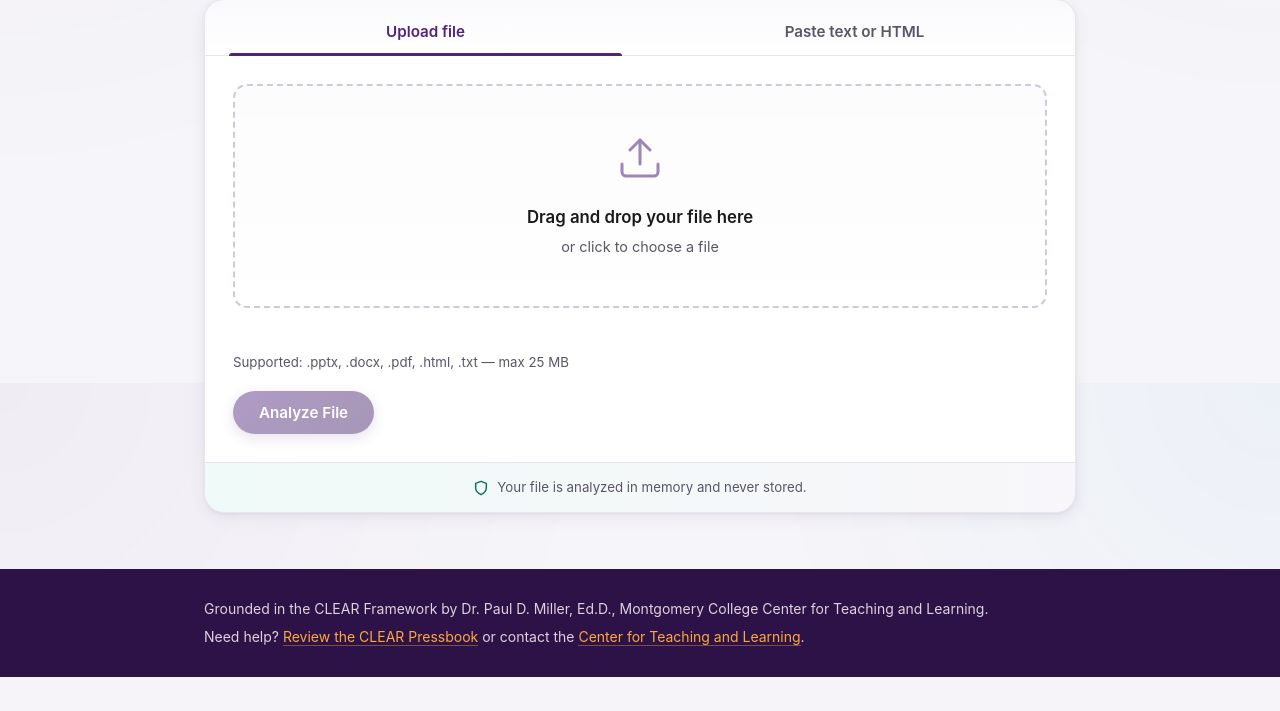
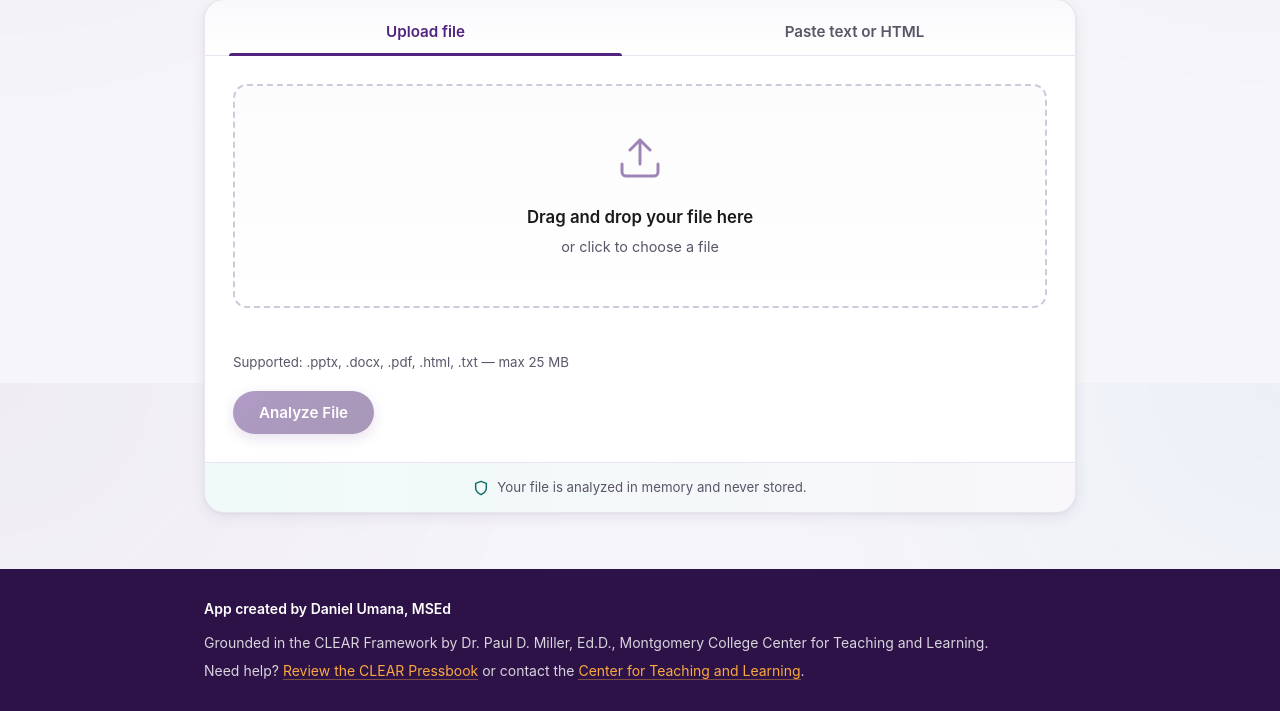
Before and after one commit to dumanamsed/clear-accessibility-coach, a Flask app: page / in a window 1280 px wide. Shown: the part 417-1128 px from the top of the page. Before the commit the page ends 1094 px from the top, so only its background shows below. Run offline with Flask 3, Linux system fonts and the light colour scheme.

Commit message:
Add creator credit "App created by Daniel Umana, MSEd" to footers
Appears above the Dr. Paul D. Miller CLEAR Framework citation in both the
on-screen footer and the exported PDF report footer.

Co-Authored-By: Claude Opus 4.6 <noreply@anthropic.com>

```diff
--- a/static/css/main.css
+++ b/static/css/main.css
@@ -165,6 +165,11 @@ body {
 }
 .site-footer a:hover { border-color: var(--gold); }
 .site-footer p + p { margin-top: 4px; }
+.footer-credit {
+    font-weight: 600;
+    color: #fff;
+    margin-bottom: 10px;
+}
 
 /* ---------- Intro ---------- */
 .intro-section {
--- a/templates/base.html
+++ b/templates/base.html
@@ -28,6 +28,7 @@
     </main>
     <footer class="site-footer" role="contentinfo">
         <div class="container">
+            <p class="footer-credit">App created by Daniel Umana, MSEd</p>
             <p>{{ framework_citation }}</p>
             <p>Need help? <a href="https://pressbooks.montgomerycollege.edu/clear/">Review the CLEAR Pressbook</a> or contact the <a href="mailto:{{ ctl_email }}">Center for Teaching and Learning</a>.</p>
         </div>
--- a/templates/report.html
+++ b/templates/report.html
@@ -114,6 +114,7 @@
 
 {% if is_pdf %}
 <div class="pdf-footer">
+    <p><strong>App created by Daniel Umana, MSEd.</strong></p>
     <p>Generated by CLEAR Accessibility Coach — {{ framework_citation }}</p>
 </div>
 </body>
```
